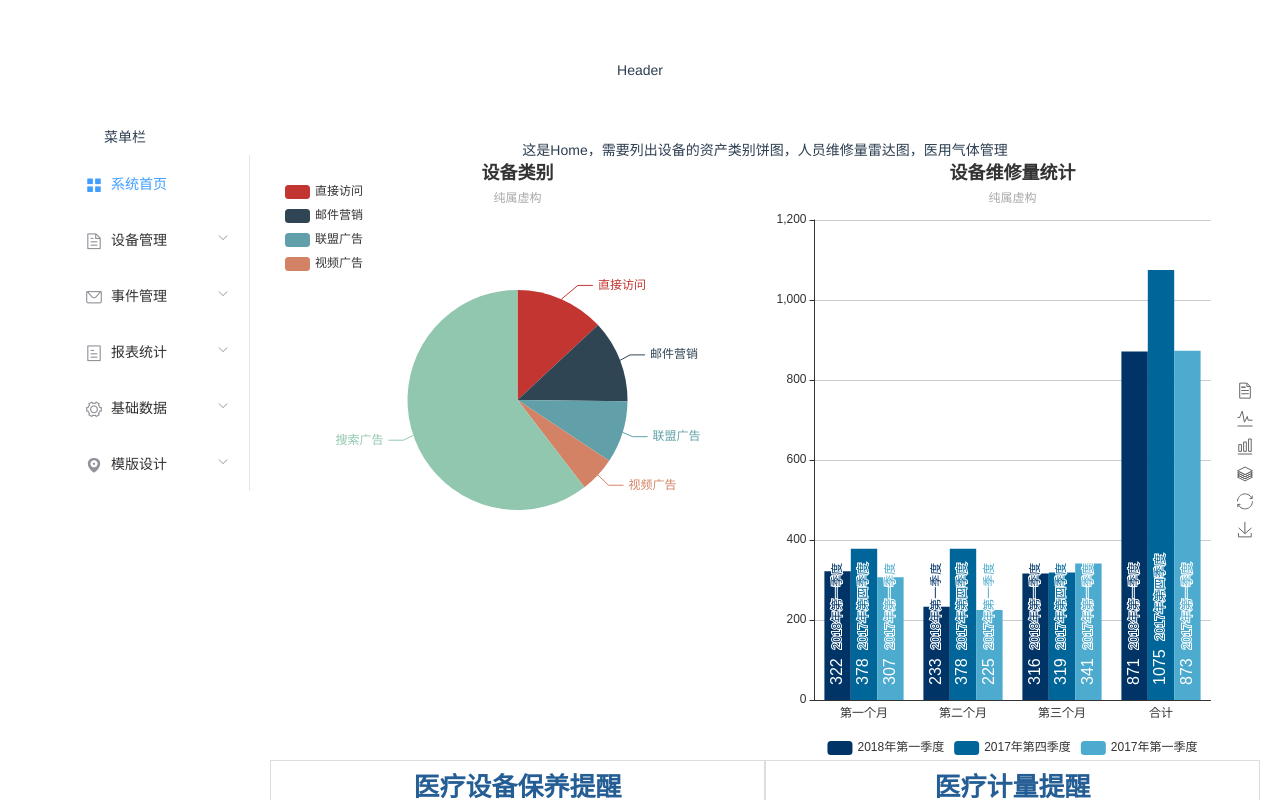
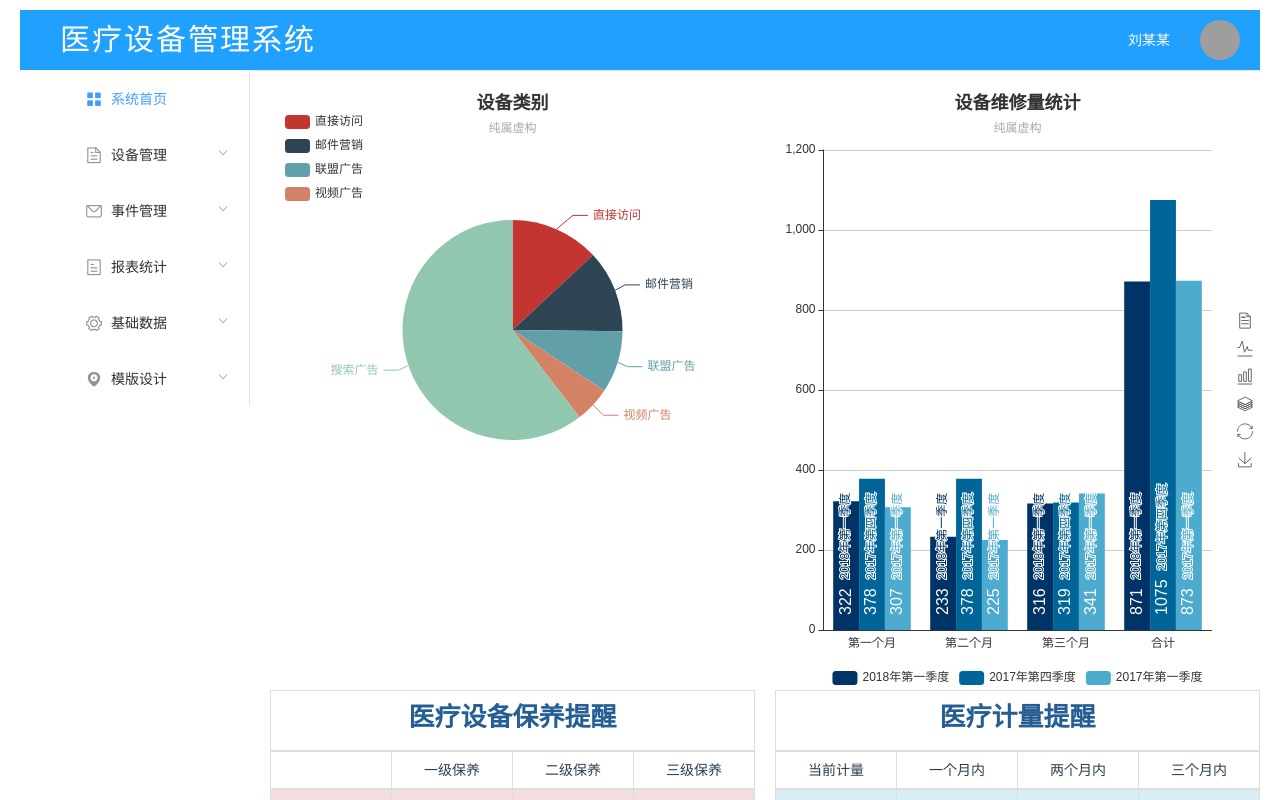
Before and after one commit to tilark/MEMSCoreUI, a Vue app: page /#/home in a window 1280 px wide. Shown: the top 800 px of the page. Built offline with nearby package versions, Linux system fonts and the light colour scheme; grey boxes are pictures that could not be loaded.

Commit message:
添加Header展示

```diff
--- a/package.json
+++ b/package.json
@@ -18,6 +18,8 @@
     "echarts": "^4.1.0",
     "element-ui": "^2.3.9",
     "mockjs": "^1.0.1-beta3",
+    "node-sass": "^4.9.0",
+    "sass-loader": "^7.0.1",
     "vue": "^2.5.2",
     "vue-router": "^3.0.1"
   },
--- a/src/App.vue
+++ b/src/App.vue
@@ -1,12 +1,11 @@
 <template>
   <div id="app">
     <el-container>
-      <el-header>Header</el-header>
+      <el-header><Header /></el-header>
       <el-container>
         <el-aside width="250px"><Aside></Aside></el-aside>
         <el-container>
           <el-main >
-            <!-- <img src="./assets/logo.png"> -->
             <router-view/>
           </el-main>
           <el-footer>Footer</el-footer>
@@ -19,21 +18,25 @@
 
 <script>
 import Aside from './components/Aside.vue'
+import Header from './components/Header.vue'
 export default {
   name: 'App',
   components: {
-    Aside
+    Aside,
+    Header
   }
 }
 </script>
 
 <style>
 #app {
-  font-family: 'Avenir', Helvetica, Arial, sans-serif;
+  /* font-family: 'Avenir', Helvetica, Arial, sans-serif; */
+  font-family: "Helvetica Neue",Helvetica,"PingFang SC","Hiragino Sans GB","Microsoft YaHei","微软雅黑",Arial,sans-serif;
   -webkit-font-smoothing: antialiased;
   -moz-osx-font-smoothing: grayscale;
   text-align: center;
   color: #2c3e50;
-  margin-top: 60px;
+  margin-top: 10px;
+  /* margin-top: 60px; */
 }
 </style>
--- a/src/components/Aside.vue
+++ b/src/components/Aside.vue
@@ -1,8 +1,5 @@
 <template>
   <section>
-    <!-- <el-row class="tac">
-      <el-col :span="12"> -->
-        <h5>菜单栏</h5>
     <el-menu
       default-active="home"
       class="el-menu-vertical-demo"
@@ -81,8 +78,6 @@
         </el-submenu>
       </el-submenu>
     </el-menu>
-      <!-- </el-col>
-  </el-row> -->
   </section>
 </template>
 <script>
--- /dev/null
+++ b/src/components/Header.vue
@@ -0,0 +1,40 @@
+<template>
+  <section>
+  <el-menu mode="horizontal" background-color="#20a0ff" text-color="#fff">
+    <el-menu-item index="1" class="brand">医疗设备管理系统</el-menu-item>
+    <!-- <h3 class="brand">医疗设备管理系统</h3> -->
+    <el-submenu index="2" class="userinfo">
+      <template slot="title"><img src="../assets/user.png" /> 刘某某</template>
+      <el-menu-item index="2-1">我的消息</el-menu-item>
+      <el-menu-item index="2-2">设置</el-menu-item>
+      <el-menu-item index="2-3">退出登录</el-menu-item>
+    </el-submenu>
+  </el-menu>
+  </section>
+</template>
+<script>
+export default {
+  data () {
+    return {
+      sysUserAvatar: '../assets/user.png'
+    }
+  }
+}
+</script>
+<style scoped>
+.brand {
+  margin-left: 20px;
+  font-size: 30px;
+  letter-spacing: 2px;
+}
+.userinfo {
+  float: right;
+}
+img {
+  width: 40px;
+  height: 40px;
+  border-radius: 20px;
+  margin: 10px 0px 10px 10px;
+  float: right;
+}
+</style>
--- a/src/components/Home.vue
+++ b/src/components/Home.vue
@@ -1,11 +1,11 @@
 <template>
   <section>
-    这是Home，需要列出设备的资产类别饼图，人员维修量雷达图，医用气体管理
-    <el-row>
+    <el-row :gutter="20">
       <el-col :span="12"><DeviceStatistics/></el-col>
       <el-col :span="12"><RepairStatistics/></el-col>
       <el-col :span="12"><MaintanceStatistics/></el-col>
       <el-col :span="12"><MeasurementStatistics/></el-col>
+      <el-col :span="24">这是Home，需要列出设备的资产类别饼图，人员维修量雷达图，医用气体管理</el-col>
     </el-row>
   </section>
 </template>
```
Also changed, not shown: 2 other files (tests, documents, lock files or other folders). Lines whose indentation alone changed are shown as unchanged.
